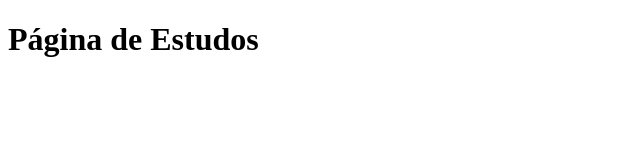
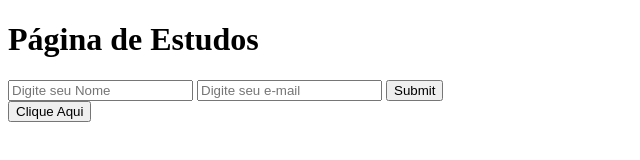
Before and after one commit to alanacpereira/estudos_html, a plain HTML site: page index.html in a window 1280 px wide. Shown: the whole page, without its empty margins (0-640 px from the left). Drawn offline with Linux system fonts and the light colour scheme.

Commit message:
Update index.html
criação de um valor para o botão ( javascript criado no html)

```diff
--- a/index.html
+++ b/index.html
@@ -7,5 +7,20 @@
 </head>
 <body>
     <h1>Página de Estudos</h1>
+    <form method="get" action="envio_dados.php">
+    <input type="text" name="nome" placeholder="Digite seu Nome">
+    <input type="e-mail name" name="e-mail" placeholder="Digite seu e-mail">
+    <input type="submit" name="enviar" placeholder="Enviar">
+    </form>
+
+    <form>
+        <input type="button" value="Clique Aqui" onclick="msg()">
+    </form>
+
+    <script>
+        function msg(){
+            alert("Você clicou no botão!")
+        }
+    </script>
 </body>
 </html>
```
